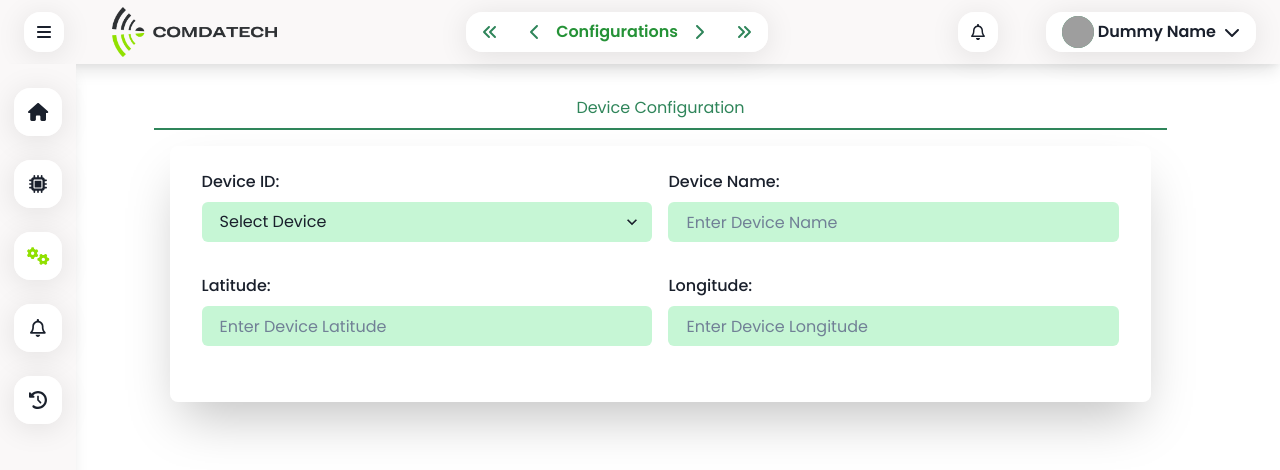
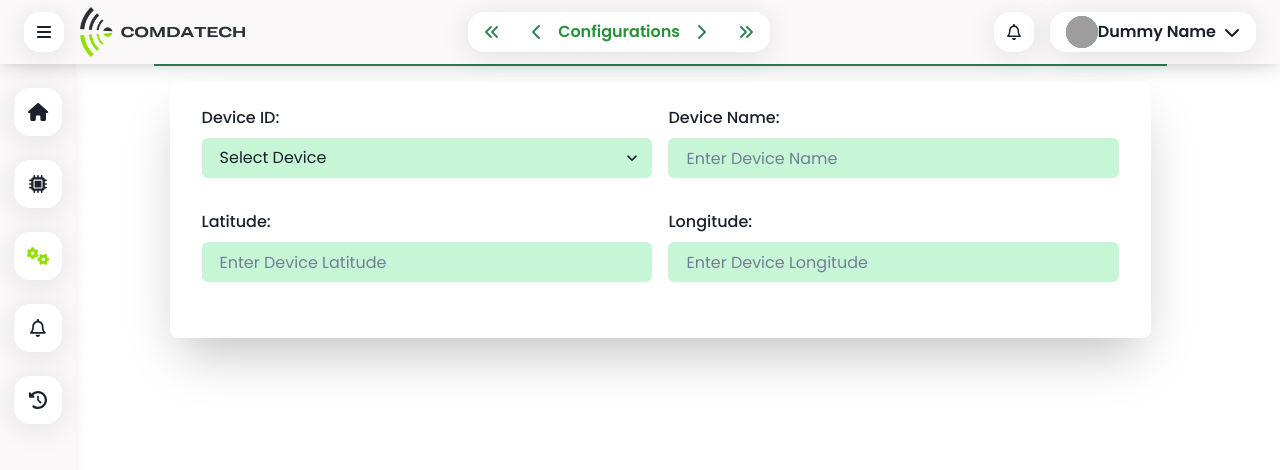
Before and after one commit to Comdatech/fence-react-app, a React (Create React App) app: page /configurations in a window 1280 px wide. Shown: the top 470 px of the page. Built offline with nearby package versions, Linux system fonts and the light colour scheme; grey boxes are pictures that could not be loaded.

Commit message:
attempting @ getting dynamic width [abonding 4now]

```diff
--- a/src/assets/scss/components/Navigation/navigation.scss
+++ b/src/assets/scss/components/Navigation/navigation.scss
@@ -7,7 +7,11 @@
     transition: var(--tran-05);
     background-color: var(--cultured);
     z-index: 101;
+    position: fixed;
+    top: 0;
+    right: 0;
     height: 64px;
+    width: 100vw;
     .notifications-icon, .profile-btn, .menu-icon, .display-path{
     background: rgba(255, 255, 255, 0.9);
     border-radius: 16px;
@@ -16,6 +20,14 @@
     -webkit-backdrop-filter: blur(5px);
 
     }
+
+    .display-path, .username{
+        @media only screen and (max-width: 768px){
+            display: none;
+        }
+    }
+
+
 
     .pathname{
         text-transform: capitalize;
--- a/src/components/Navigation/header.js
+++ b/src/components/Navigation/header.js
@@ -111,7 +111,7 @@ const Header = ({isSidebar, setSidebar}) => {
               onClick={toggleSidebar}
               _active={{ color: "#259237" }}
               _hover={{ color: "#259237" }}
-              className="menu-icon  mr-5"
+              className="menu-icon  mr-5 mr-sm-3"
             />
           </Flex>
 
@@ -120,6 +120,7 @@ const Header = ({isSidebar, setSidebar}) => {
           </Flex>
         </Flex>
         <Flex className="display-path" align="center">
+
           <Button
             colorScheme="green"
             variant="ghost"
@@ -165,7 +166,7 @@ const Header = ({isSidebar, setSidebar}) => {
             <MenuButton
               as={IconButton}
               icon={notificationIcon}
-              className="notifications-icon  mr-5"
+              className="notifications-icon  mr-5 mr-sm-3"
               _active={{ color: "#259237" }}
               _hover={{ color: "#259237" }}
             />
@@ -187,13 +188,16 @@ const Header = ({isSidebar, setSidebar}) => {
                   src="dummy pic here"
                   className="avatar"
                 />
-                <Text paddingLeft="1" className="username">
+                <p className="username">
                   {username}
-                </Text>
+                </p>
               </Center>
             </MenuButton>
             <MenuList>
-              <MenuItem icon={userIcon} onClick={() => navigate("/user/profile")}>
+              <MenuItem
+                icon={userIcon}
+                onClick={() => navigate("/user/profile")}
+              >
                 Profile
               </MenuItem>
               <MenuDivider />
--- a/src/components/Navigation/pageLayout.js
+++ b/src/components/Navigation/pageLayout.js
@@ -5,20 +5,23 @@ import Header from "./header";
 import Sidebar from "./sidebar";
 
 //import external libraries and assets
-import React, {useState} from "react";
+import React, { useState, useRef} from "react";
 
 
 const PageLayout = () => {
   //sidebar
   const [isSidebar, setSidebar] = useState(false);
 
-
+  //this is used to get the width of the sidebar
+  //width of sidebar is used to determine the margin-left of the page content
+  const ref = useRef(null);
+  const [width, setWidth] = useState(0);
 
 
   return(
     <>
         <Header isSidebar={isSidebar} setSidebar={setSidebar}/>
-        <Sidebar isSidebar={isSidebar} setSidebar={setSidebar}/>
+        <Sidebar isSidebar={isSidebar}  ref={ref} width={width} setWidth={setWidth}/>
     </>
   );
 }
--- a/src/components/Navigation/sidebar.js
+++ b/src/components/Navigation/sidebar.js
@@ -4,7 +4,7 @@
 import Tooltips from "./tooltip";
 
 //import external libraries and assets
-import React from 'react';
+import React, {useEffect} from 'react';
 import {  NavLink, useNavigate, useLocation } from "react-router-dom";
 import { FontAwesomeIcon } from '@fortawesome/react-fontawesome';
 import { faMicrochip, faGears, faClockRotateLeft, faHouse } from '@fortawesome/free-solid-svg-icons';
@@ -12,15 +12,27 @@ import { faBell } from '@fortawesome/free-regular-svg-icons';
 import {  Flex, IconButton,  List, ListItem} from '@chakra-ui/react';
 
 
-const Sidebar = ({ isSidebar }) => {
+const Sidebar = ({ isSidebar, ref, width, setWidth }) => {
+  // This function calculates width of the sidebar
+  const getListSize = () => {
+    const newWidth = ref.current.clientWidth;
+    setWidth(newWidth);
+  };
+
+  // Update 'width' when the window resizes
+  useEffect(() => {
+    window.addEventListener("resize", getListSize);
+  })
+
 
   //fontawesome icons
   const devicesIcon = <FontAwesomeIcon className="icon" icon={faMicrochip} />;
   const homeIcon = <FontAwesomeIcon className="icon" icon={faHouse} />;
   const configsIcon = <FontAwesomeIcon className="icon" icon={faGears} />;
   const alertsIcon = <FontAwesomeIcon className="icon" icon={faBell} />;
-  const activityIcon = (<FontAwesomeIcon className="icon" icon={faClockRotateLeft} />);
-
+  const activityIcon = (
+    <FontAwesomeIcon className="icon" icon={faClockRotateLeft} />
+  );
 
   //navigate is used to redirect to other pages
   const navigate = useNavigate();
@@ -28,15 +40,14 @@ const Sidebar = ({ isSidebar }) => {
   //location is used to show the current page
   const location = useLocation();
 
-  const currPath = (props) =>{
-    console.log(props)
-    if (props===location.pathname){
-        return true;
-    }else{
+  const currPath = (props) => {
+    console.log(props);
+    if (props === location.pathname) {
+      return true;
+    } else {
       return false;
     }
   };
-
 
   return (
     <>
@@ -47,6 +58,7 @@ const Sidebar = ({ isSidebar }) => {
         minWidth="fit-content"
         direction="column"
         align="center"
+        ref={ref}
       >
         <Flex direction="column">
           <List spacing={3}>
@@ -216,6 +228,7 @@ const Sidebar = ({ isSidebar }) => {
                 }
               />
             </ListItem>
+
           </List>
         </Flex>
       </Flex>
```
Also changed, not shown: src/assets/scss/pages/configurations.scss (added).
